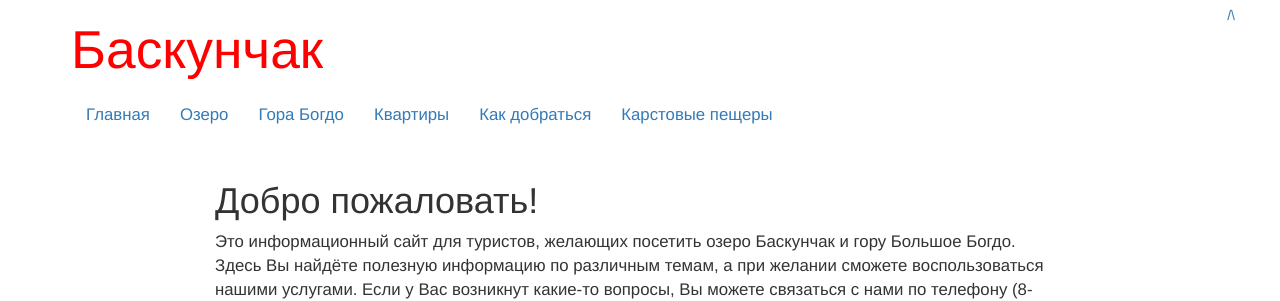
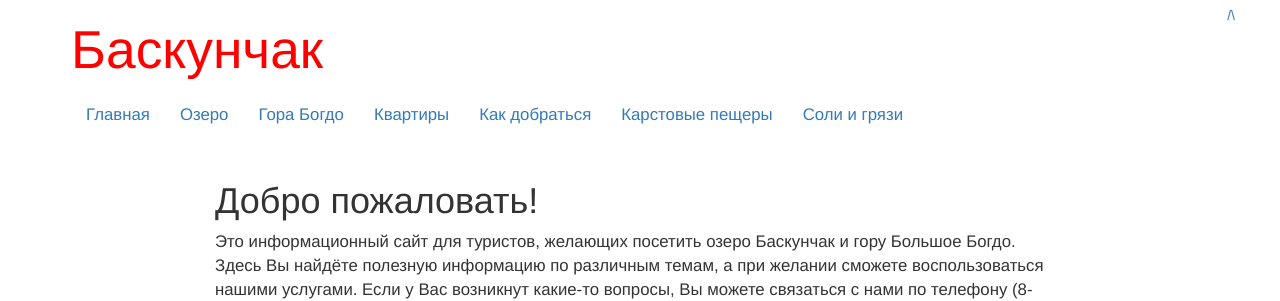
Before and after one commit to Baskunchak/baskunchak.github.io, a Jekyll site: the page built from index.md, in a window 1280 px wide. Shown: the top 301 px of the page. Built offline with Jekyll 4.4.1, drawn with Linux system fonts in a browser that asks for light colours.

Commit message:
Update default.html

```diff
--- a/_layouts/default.html
+++ b/_layouts/default.html
@@ -27,6 +27,7 @@
             <li><a href="flats.html">Квартиры</a></li>
             <li><a href="way.html">Как добраться</a></li>
             <li><a href="caves.html">Карстовые пещеры</a></li>
+            <li><a href="salt.html">Соли и грязи</a></li>
           </ul>
         </nav>
       </div>
```
